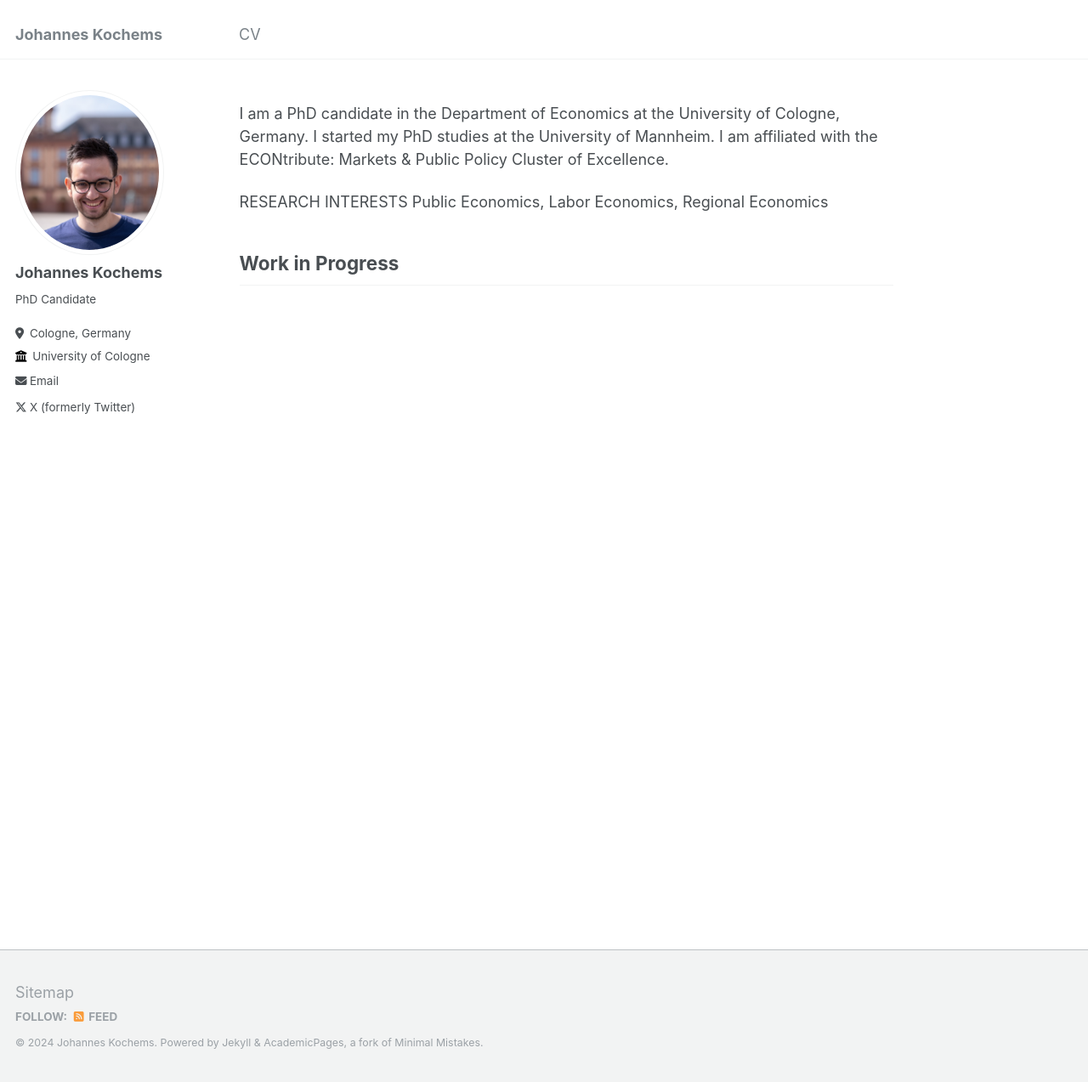
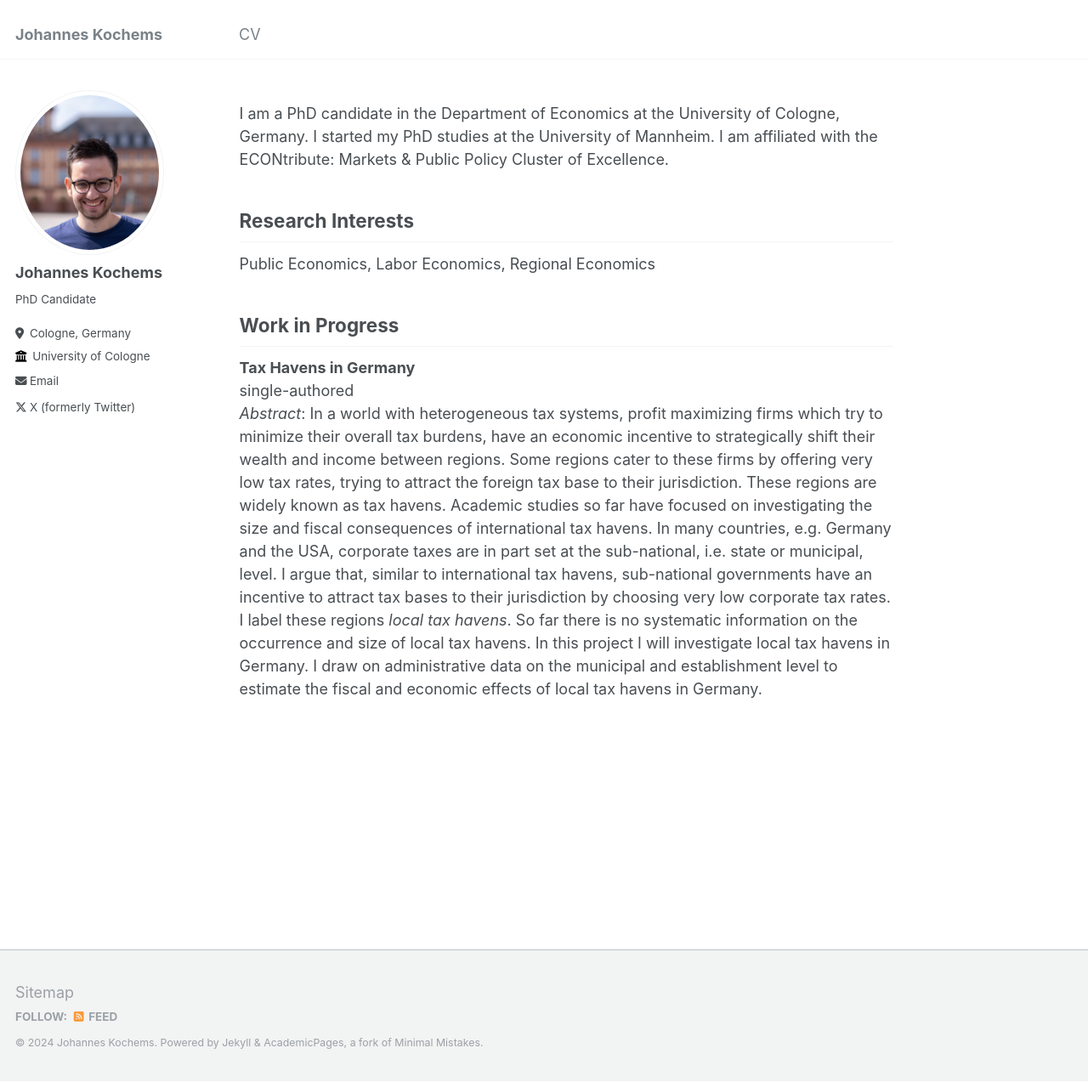
Before and after one commit to jkochems/jkochems.github.io, a Jekyll site: the page built from _pages/about.md, in a window 1280 px wide and 1273 px high. Shown: the whole window at 85% size. Built offline with Jekyll 4.4.1, drawn with Linux system fonts in a browser that asks for light colours.

Commit message:
Add first project

```diff
--- a/_pages/about.md
+++ b/_pages/about.md
@@ -9,8 +9,24 @@ redirect_from:
 
 I am a PhD candidate in the Department of Economics at the University of Cologne, Germany. I started my PhD studies at the University of Mannheim. I am affiliated with the ECONtribute: Markets & Public Policy Cluster of Excellence.
 
-RESEARCH INTERESTS
+Research Interests
+------
 Public Economics, Labor Economics, Regional Economics
 
 Work in Progress
 ------
+**Tax Havens in Germany** <br />
+single-authored <br />
+*Abstract*: In a world with heterogeneous tax systems, profit maximizing firms which try to minimize their
+overall tax burdens, have an economic incentive to strategically shift their wealth and income between
+regions. Some regions cater to these firms by offering very low tax rates, trying to attract the foreign
+tax base to their jurisdiction. These regions are widely known as tax havens. Academic studies so far
+have focused on investigating the size and fiscal consequences of international tax havens. In many
+countries, e.g. Germany and the USA, corporate taxes are in part set at the sub-national, i.e. state
+or municipal, level. I argue that, similar to international tax havens, sub-national governments have an
+incentive to attract tax bases to their jurisdiction by choosing very low corporate tax rates. I label these
+regions *local tax havens*. So far there is no systematic information on the occurrence and size of local tax
+havens. In this project I will investigate local tax havens in Germany. I draw on administrative data on
+the municipal and establishment level to estimate the fiscal and economic effects of local tax havens in
+Germany. <br />
+ <br />
```
